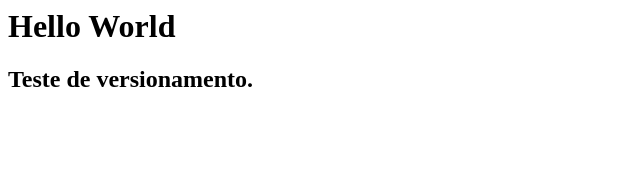
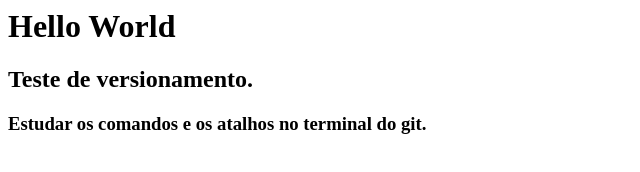
Before and after one commit to rlocatelli9/live-git, a plain HTML site: page index.html in a window 1280 px wide. Shown: the whole page, without its empty margins (0-640 px from the left). Drawn offline with Linux system fonts and the light colour scheme.

Commit message:
Alterado inde.html e criado novo arquivo

```diff
--- a/index.html
+++ b/index.html
@@ -1,2 +1,3 @@
 <h1>Hello World</h1>
 <h2>Teste de versionamento.</h2>
+<h3>Estudar os comandos e os atalhos no terminal do git.</h3>
```
Also changed, not shown: novo.html (added, +1 -0 lines).
